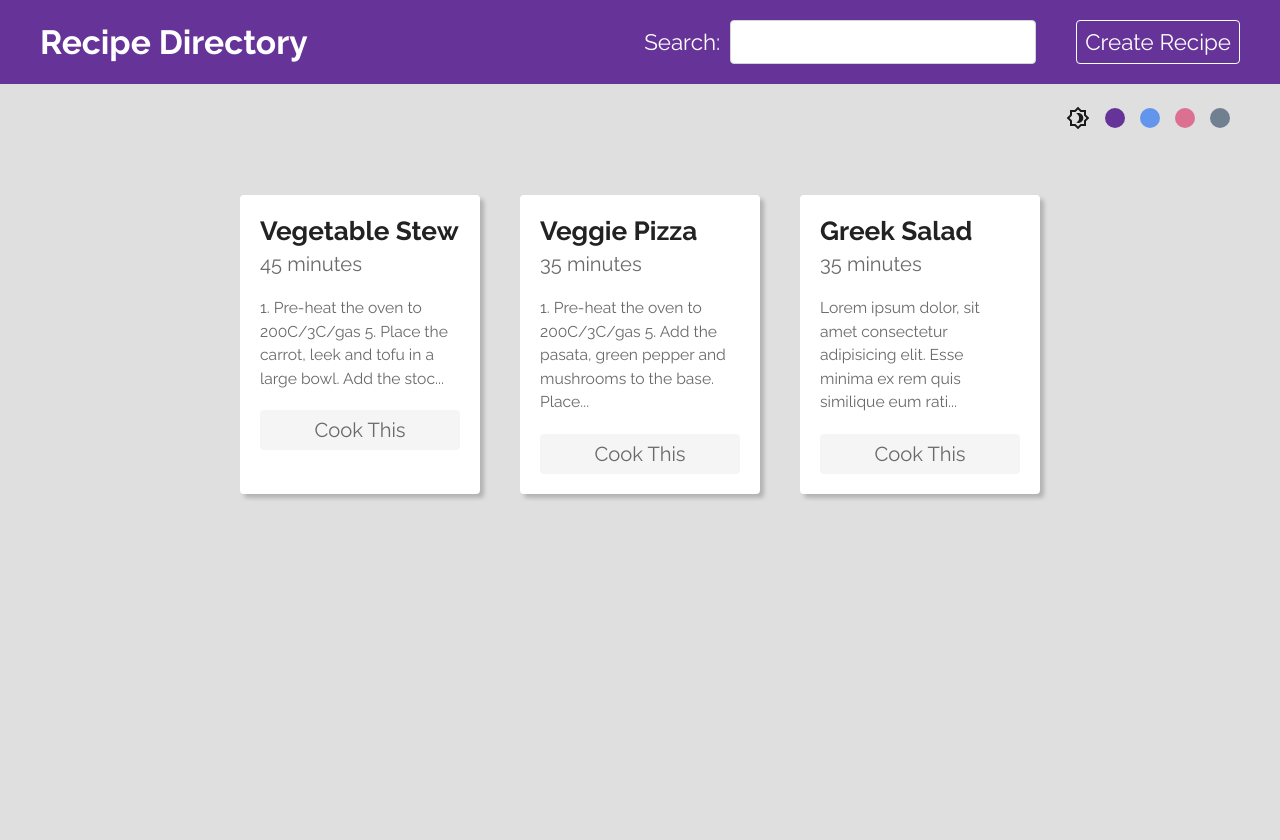
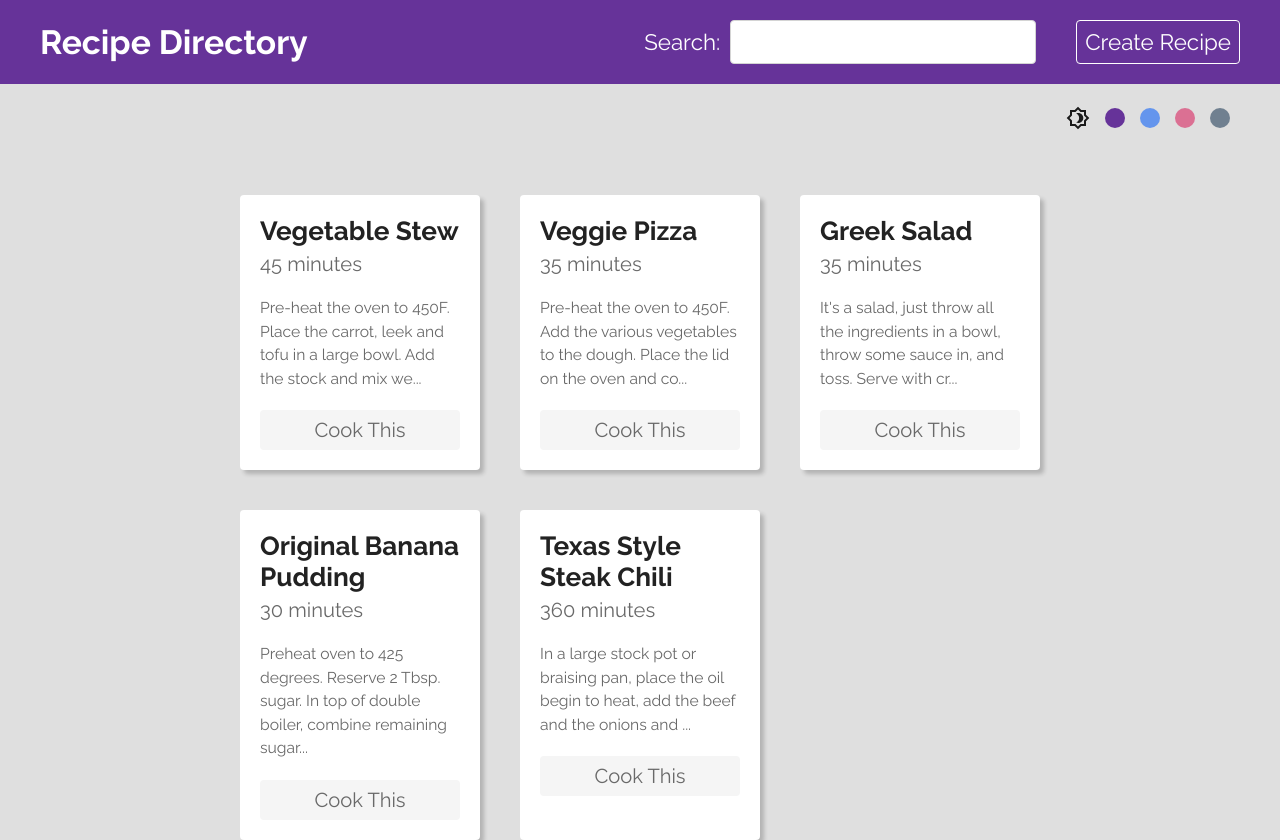
Before and after one commit to nitink-prog/Recipe-Directory, a React (Create React App) app: page / in a window 1280 px wide. Before the commit the page ends 800 px from the top, so only its background shows below. Built offline with nearby package versions, Linux system fonts and the light colour scheme; data requests are answered from the project's data file.

Commit message:
css fix for searchbar, new recipes in database

```diff
--- a/data/db.json
+++ b/data/db.json
@@ -3,34 +3,68 @@
     {
       "id": "1",
       "title": "Vegetable Stew",
-      "ingredients": ["1 Carrot", "1 Leek", "200g Tofu", "300ml Veg stock"],
-      "method": "1. Pre-heat the oven to 200C/3C/gas 5. Place the carrot, leek and tofu in a large bowl. Add the stock and mix well. 2. Add the rest of the ingredients and mix well. 3. Place the mixture in a large bowl and cover with a lid. 4. Place the lid on the oven and cook for 40 minutes. 5. Serve with a slaw of your choice",
+      "ingredients": ["Carrot", "Leek", "Tofu", "Vegetable Stock"],
+      "method": "Pre-heat the oven to 450F. Place the carrot, leek and tofu in a large bowl. Add the stock and mix well. Add the rest of the ingredients and mix well. Place the mixture in a large bowl and cover with a lid. Place the lid on the oven and cook for 40 minutes. Serve with a slaw of your choice",
       "cookingTime": "45 minutes"
     },
     {
       "id": "2",
       "title": "Veggie Pizza",
       "ingredients": [
-        "1 Base",
-        "Tomata pasata",
-        "1 Green pepper",
-        "100g Mushrooms"
+        "Pizza Dough",
+        "Tomato Pasata",
+        "Green Peppers",
+        "Broccoli",
+        "Spinach"
       ],
-      "method": "1. Pre-heat the oven to 200C/3C/gas 5. Add the pasata, green pepper and mushrooms to the base. Place the lid on the oven and cook for 30 minutes. 5. Serve with a slaw of your choice",
+      "method": "Pre-heat the oven to 450F. Add the various vegetables to the dough. Place the lid on the oven and cook for 30 minutes. Serve with a side of your choice",
       "cookingTime": "35 minutes"
     },
     {
       "id": "3",
       "title": "Greek Salad",
       "ingredients": [
-        "1 Onion",
-        "1 Block of Feta",
+        "Onion",
+        "Block of Feta Cheese",
         "Olives",
         "Tomatoes",
         "Olive Oil"
       ],
-      "method": "Lorem ipsum dolor, sit amet consectetur adipisicing elit. Esse minima ex rem quis similique eum ratione quaerat, voluptas molestias ut repudiandae delectus voluptates. Eius esse at tenetur ab accusamus excepturi?",
+      "method": "It's a salad, just throw all the ingredients in a bowl, throw some sauce in, and toss. Serve with croutons or something.",
       "cookingTime": "35 minutes"
+    },
+    {
+      "title": "Original Banana Pudding",
+      "ingredients": [
+        "Sugar",
+        "All-Purpose Flour",
+        "Salt",
+        "Eggs",
+        "Lowfat Milk",
+        "Vanilla Extract",
+        "Nilla Wafers",
+        "Bananas"
+      ],
+      "method": "Preheat oven to 425 degrees. Reserve 2 Tbsp. sugar. In top of double boiler, combine remaining sugar, flour and salt. Beat in 1 whole egg and 3 egg yolks; reserve 3 egg whites. Stir in lowfat milk. Cook, uncovered, over boiling water, stirring constantly 10 min or possibly till thickened. Remove from heat; stir in vanilla.\n\nIn bottom of 1 1/2-qt round casserole, spoon in 1/2 c. custard; cover with 8 wafers. Top with generous layer of sliced bananas; pour 2/3 c. custard over bananas. Arrange 10 wafers around the outside edge of dish; cover custard with 11 wafers. Top with sliced bananas and 2/3 c. custard. Cover custard with 14 wafers; top with sliced bananas and remaining custard.\n\nIn small bowl, with electric mixer at high speed, beat reserved egg whites till soft peaks form. Gradually add in reserved 2 Tbsp. sugar, beating till mix forms stiff peaks. Spoon on top of custard, spreading to cover entire surface.\n\nBake 5 min, or possibly till surface is lightly browned. Garnish with additional banana slices if you like. Serve hot or possibly cool. ",
+      "cookingTime": "30 minutes",
+      "id": "0gfnKk7"
+    },
+    {
+      "title": "Texas Style Steak Chili",
+      "ingredients": [
+        "Canola Oil",
+        "Onion",
+        "Beef",
+        "Tomato Sauce",
+        "Red Wine Vinegar",
+        "Various Chili Powders",
+        "Black Pepper",
+        "Cumin",
+        "Bay Leaves"
+      ],
+      "method": " In a large stock pot or braising pan, place the oil begin to heat, add the beef and the onions and sear until the onions are tender.\nAdd the remaining ingredients bring to a simmer, lower heat, and cook covered for 6 hours. Stir occasionally, or the mix can be placed in a crock pot and cooked at low temperature for 8 hours\nTransfer, cool, label and hold refrigerated until needed.  Place the appropriate amount of chili into the cup or bowl. Top with the shredded cheddar, then the tortilla strips, the salsa and the cilantro sprig. Serve. ",
+      "cookingTime": "360 minutes",
+      "id": "np0-L8r"
     }
   ]
 }
--- a/src/components/Searchbar.css
+++ b/src/components/Searchbar.css
@@ -9,7 +9,7 @@
 
 /* dark mode */
 .searchbar.dark input {
-  background: #111;
-  border-color: rgb(185, 185, 185);
+  background: #333;
+  border-color: #222;
   color: rgb(185, 185, 185);
 }
```
